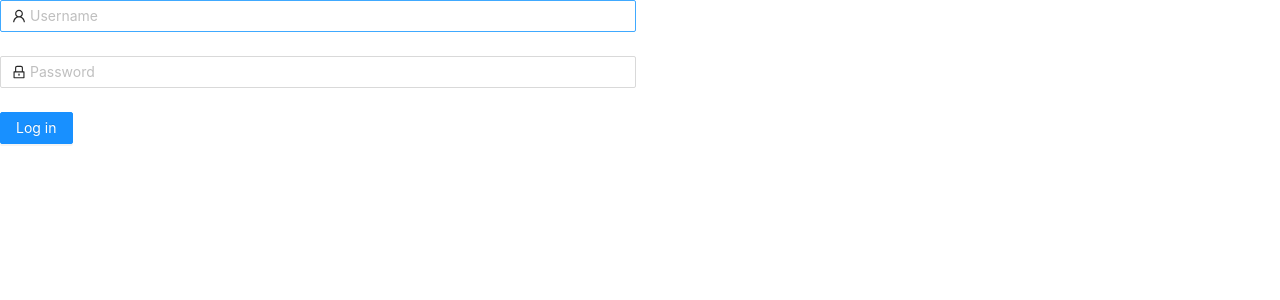
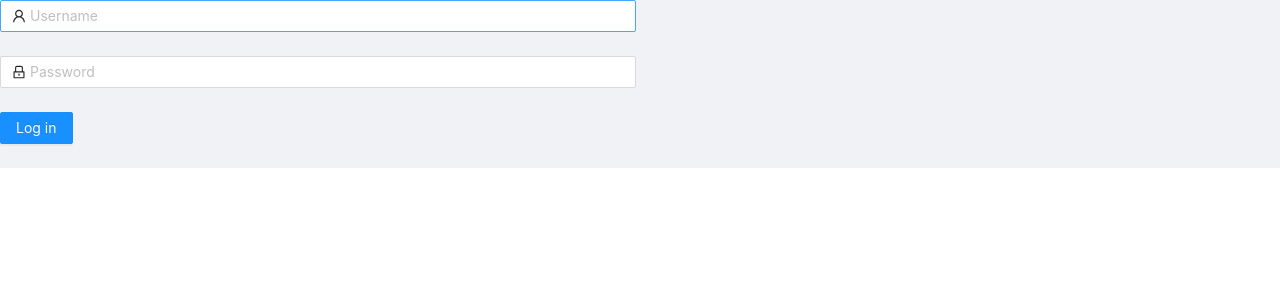
Before and after one commit to NinZZya/todo-react, a React (Create React App) app: page / in a window 1280 px wide. Shown: the top 300 px of the page. Built offline with nearby package versions, Linux system fonts and the light colour scheme.

Commit message:
Code review

```diff
--- a/src/components/App/App.tsx
+++ b/src/components/App/App.tsx
@@ -1,12 +1,13 @@
 import React from 'react';
+import { Layout } from 'antd';
 import Login from '../../pages/Login';
 
 
 const App = () => {
   return (
-    <div>
+    <Layout>
       <Login />
-    </div>
+    </Layout>
   );
 }
 
```
